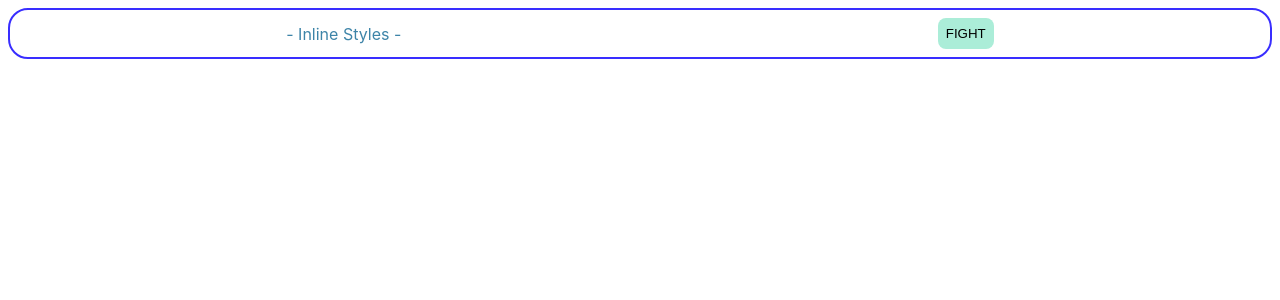
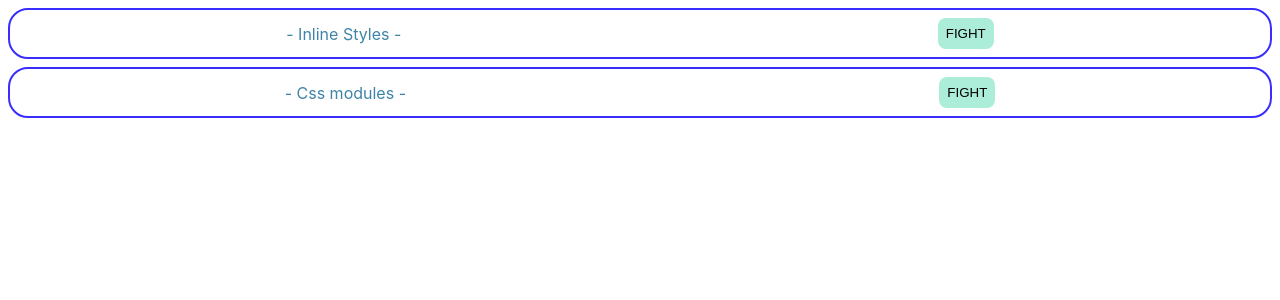
Before and after one commit to JunichiroKohari/react-play, a React (Create React App) app: page / in a window 1280 px wide. Shown: the top 300 px of the page. Built offline with nearby package versions, Linux system fonts and the light colour scheme.

Commit message:
css modules

```diff
--- a/package.json
+++ b/package.json
@@ -6,6 +6,7 @@
     "@testing-library/jest-dom": "^5.16.5",
     "@testing-library/react": "^13.4.0",
     "@testing-library/user-event": "^13.5.0",
+    "node-sass": "^7.0.3",
     "react": "^18.2.0",
     "react-dom": "^18.2.0",
     "react-scripts": "5.0.1",
--- a/src/App.js
+++ b/src/App.js
@@ -1,12 +1,12 @@
 import './App.css';
-import { useState, useCallback, useMemo } from 'react'
-import { ChildArea } from './ChildArea';
 import { InlineStyle } from './components/InlineStyle';
+import { CssModules } from './components/CssModules';
 
 function App() {
   return (
     <div className="App">
       <InlineStyle />
+      <CssModules />
     </div>
   );
 }
--- /dev/null
+++ b/src/components/CssModules.jsx
@@ -0,0 +1,10 @@
+import classes from './CssModules.module.scss'
+
+export const CssModules = () => {
+    return (
+        <div className={classes.container}>
+            <p className={classes.title}>- Css modules -</p>
+            <button className={classes.button}>FIGHT</button>
+        </div>
+    )
+}
--- /dev/null
+++ b/src/components/CssModules.module.scss
@@ -0,0 +1,24 @@
+.container {
+    border: solid 2px #392eff;
+    border-radius: 20px;
+    padding: 8px;
+    margin: 8px;
+    display: flex;
+    justify-content: space-around;
+    align-items: center;
+}
+.title {
+    margin: 0;
+    color: #3d84a8;
+}
+.button {
+    background-color: #abedd8;
+    border: none;
+    padding: 8px;
+    border-radius: 8px;
+    &:hover {
+        background-color: #46cdcf;
+        color: #fff;
+        cursor: pointer;
+    }
+}
```
Also changed, not shown: 1 other file (tests, documents, lock files or other folders).
